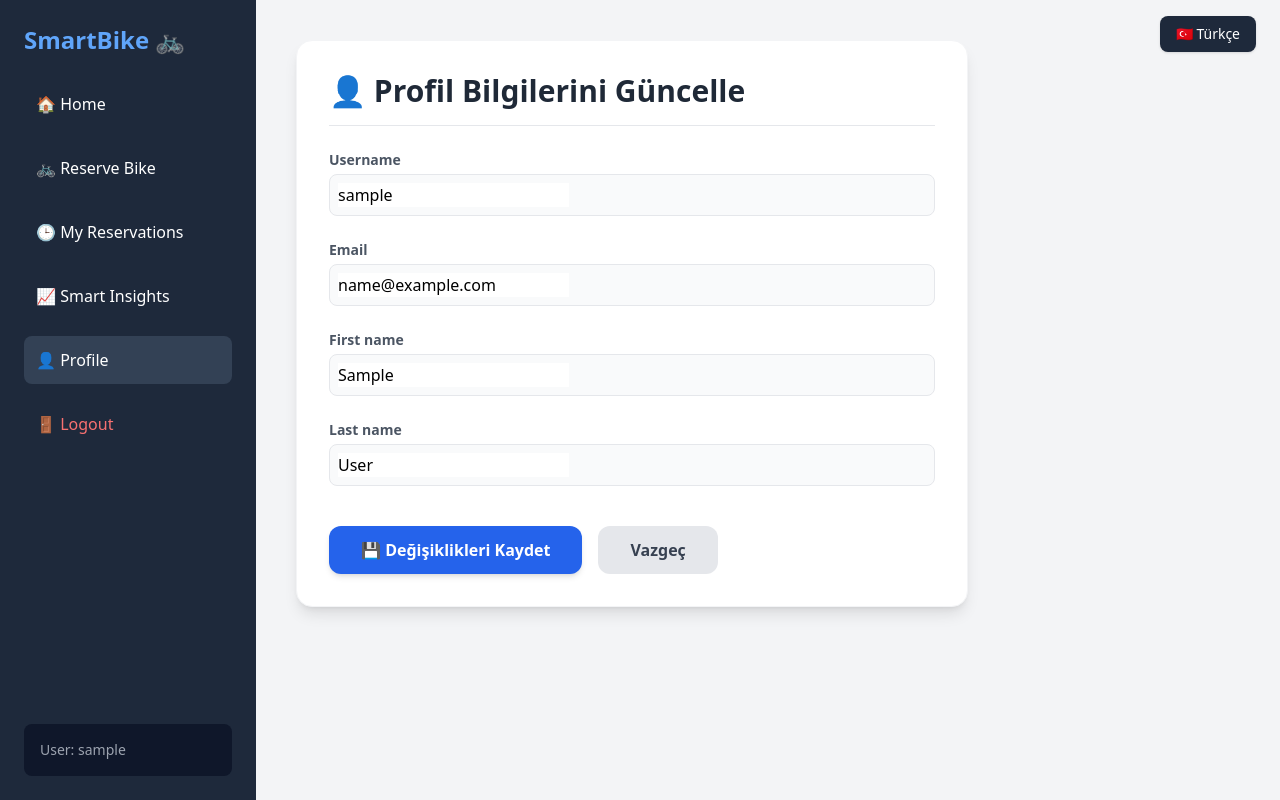
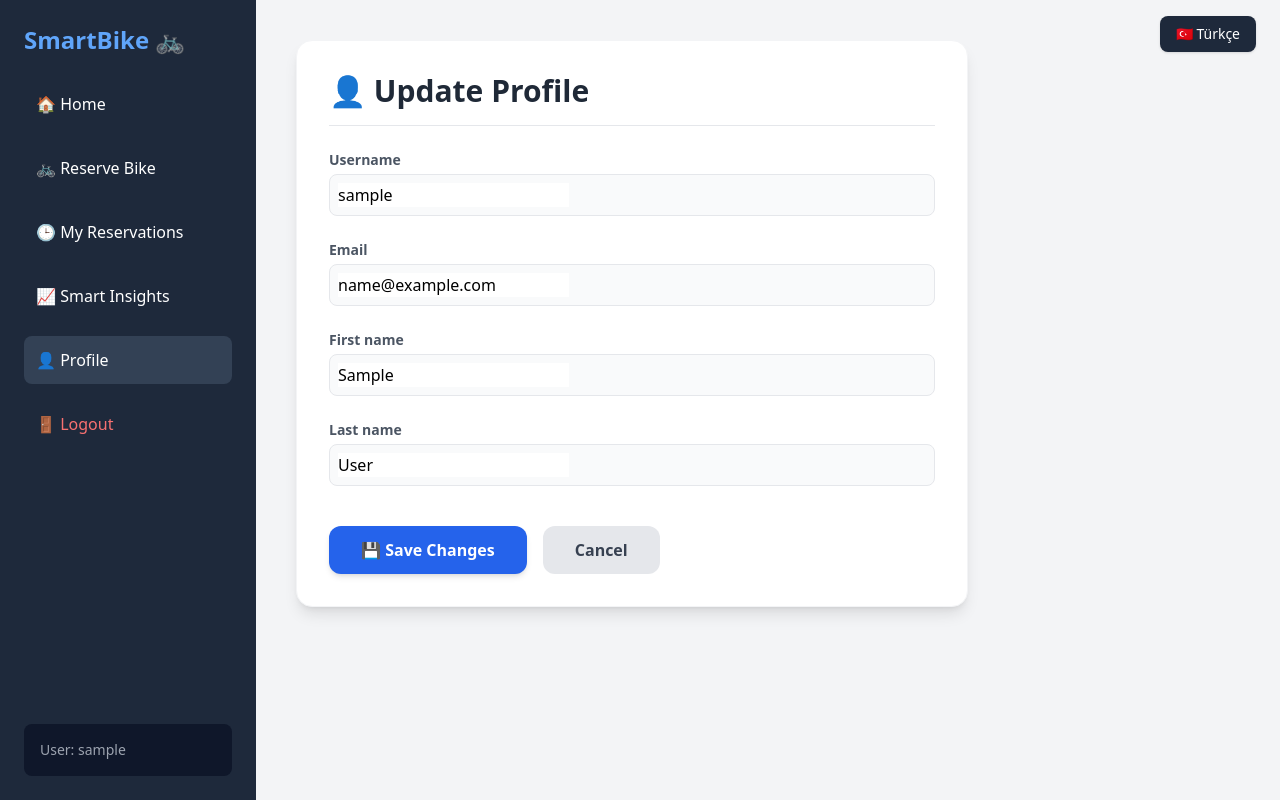
Before and after one commit to SelimElibuyuk/SmartBike, a Django app: page /profile/ in a window 1280 px wide. Run offline with Django 5.2, Linux system fonts and the light colour scheme; the visitor is signed in with stand-in values (Sample User, id 1); some libraries are stand-ins or nearby versions.

Commit message:
Update profile.html

```diff
--- a/rentals/templates/rentals/profile.html
+++ b/rentals/templates/rentals/profile.html
@@ -1,9 +1,9 @@
-<!-- rentals/templates/rentals/profile.html -->
 {% extends 'rentals/base.html' %}
 
 {% block content %}
+{% load i18n %}
 <div class="max-w-2xl bg-white p-8 rounded-2xl shadow-lg border border-gray-100">
-    <h2 class="text-3xl font-extrabold text-gray-800 mb-6 border-b pb-4">👤 Profil Bilgilerini Güncelle</h2>
+    <h2 class="text-3xl font-extrabold text-gray-800 mb-6 border-b pb-4">👤 {% trans "Update Profile" %}</h2>
 
     <form method="POST" class="space-y-6">
         {% csrf_token %}
@@ -22,10 +22,10 @@
 
         <div class="pt-4 flex space-x-4">
             <button type="submit" class="bg-blue-600 hover:bg-blue-700 text-white font-bold py-3 px-8 rounded-xl transition duration-200 shadow-md">
-                💾 Değişiklikleri Kaydet
+                💾 {% trans "Save Changes" %}
             </button>
             <a href="{% url 'home' %}" class="bg-gray-200 hover:bg-gray-300 text-gray-700 font-bold py-3 px-8 rounded-xl transition duration-200">
-                Vazgeç
+                {% trans "Cancel" %}
             </a>
         </div>
     </form>
```
